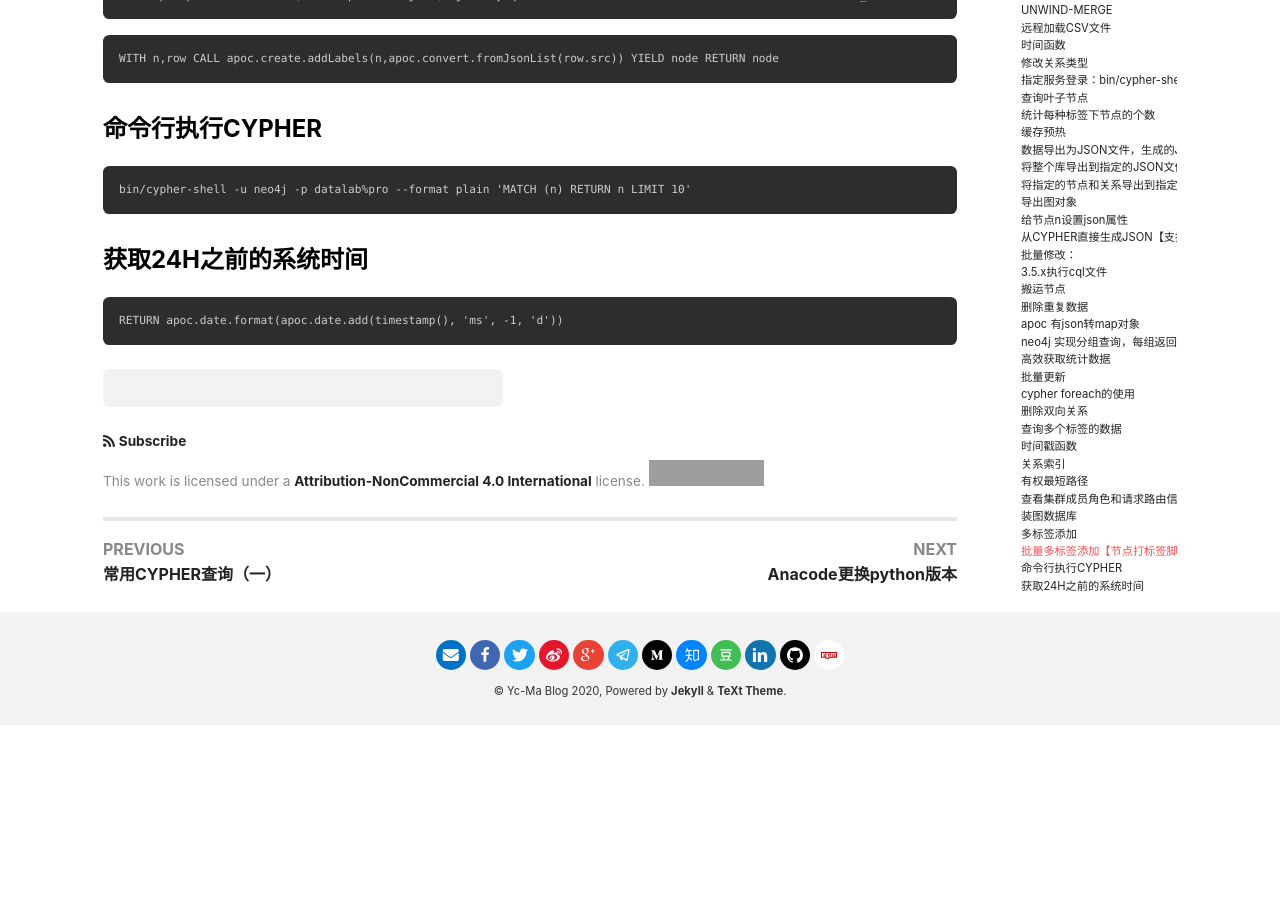
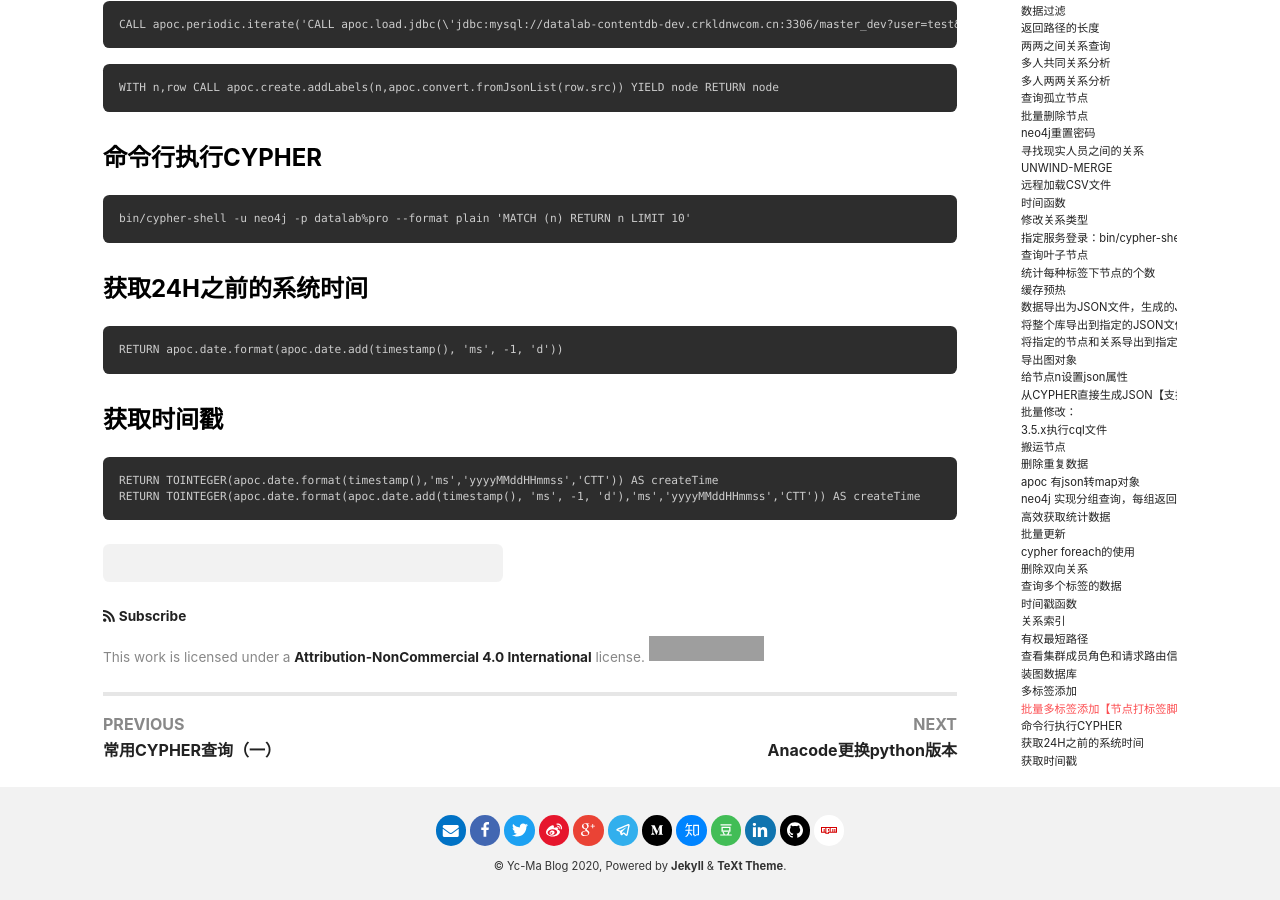
Before and after one commit to crazyyanchao/blog, a Jekyll site: the page built from _posts/2020-06-16-常用CYPHER查询（二）.md, in a window 1280 px wide and 900 px high, scrolled down 38288 px. Built offline with Jekyll 4.4.1, drawn with Linux system fonts in a browser that asks for light colours; nearby versions of some CDN libraries; comment, search, counter and statistics services are not loaded; before the commit the page ends 39013 px from its top, so only the background shows below that; grey boxes are pictures that could not be loaded.

````diff
--- a/_posts/2020-06-16-常用CYPHER查询（二）.md
+++ b/_posts/2020-06-16-常用CYPHER查询（二）.md
@@ -1268,3 +1268,9 @@ bin/cypher-shell -u neo4j -p datalab%pro --format plain 'MATCH (n) RETURN n LIMI
 ```
 RETURN apoc.date.format(apoc.date.add(timestamp(), 'ms', -1, 'd'))
 ```
+
+### 获取时间戳
+```
+RETURN TOINTEGER(apoc.date.format(timestamp(),'ms','yyyyMMddHHmmss','CTT')) AS createTime
+RETURN TOINTEGER(apoc.date.format(apoc.date.add(timestamp(), 'ms', -1, 'd'),'ms','yyyyMMddHHmmss','CTT')) AS createTime
+```
````
Also changed, not shown: _posts/2020-07-06-linux常用命令.md (+5 -0 lines).
